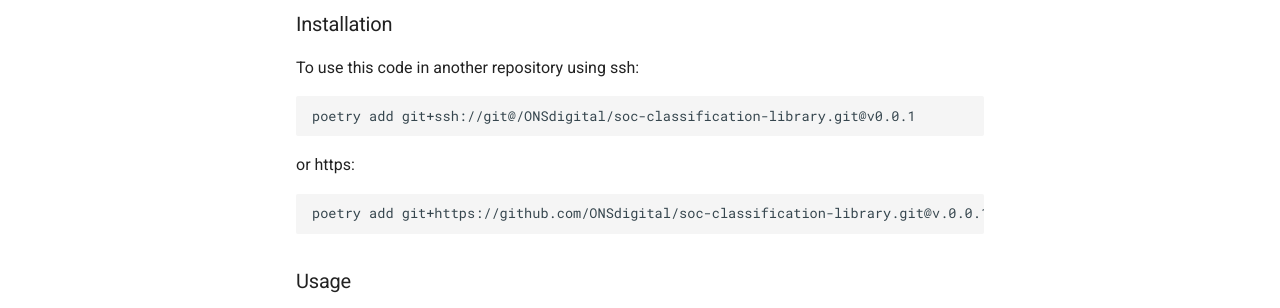
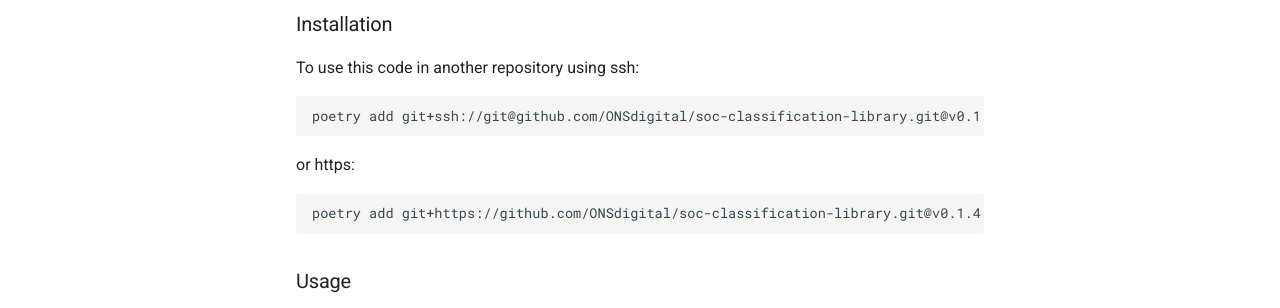
Before and after one commit to ONSdigital/soc-classification-library, an MkDocs documentation site: the page built from docs/guide.md, in a window 1280 px wide and 996 px high. Shown: the part 508-816 px from the top of the window. Built offline with MkDocs 1.6.1 and Material for MkDocs 9.7.7, drawn with Linux system fonts in a browser that asks for light colours.

Commit message:
update guide

````diff
--- a/docs/guide.md
+++ b/docs/guide.md
@@ -16,13 +16,13 @@
 To use this code in another repository using ssh:
 
 ```bash
-poetry add git+ssh://git@/ONSdigital/soc-classification-library.git@v0.0.1
+poetry add git+ssh://git@github.com/ONSdigital/soc-classification-library.git@v0.1.4
 ```
 
 or https:
 
 ```bash
-poetry add git+https://github.com/ONSdigital/soc-classification-library.git@v.0.0.1
+poetry add git+https://github.com/ONSdigital/soc-classification-library.git@v0.1.4
 ```
 
 ### Usage
````
